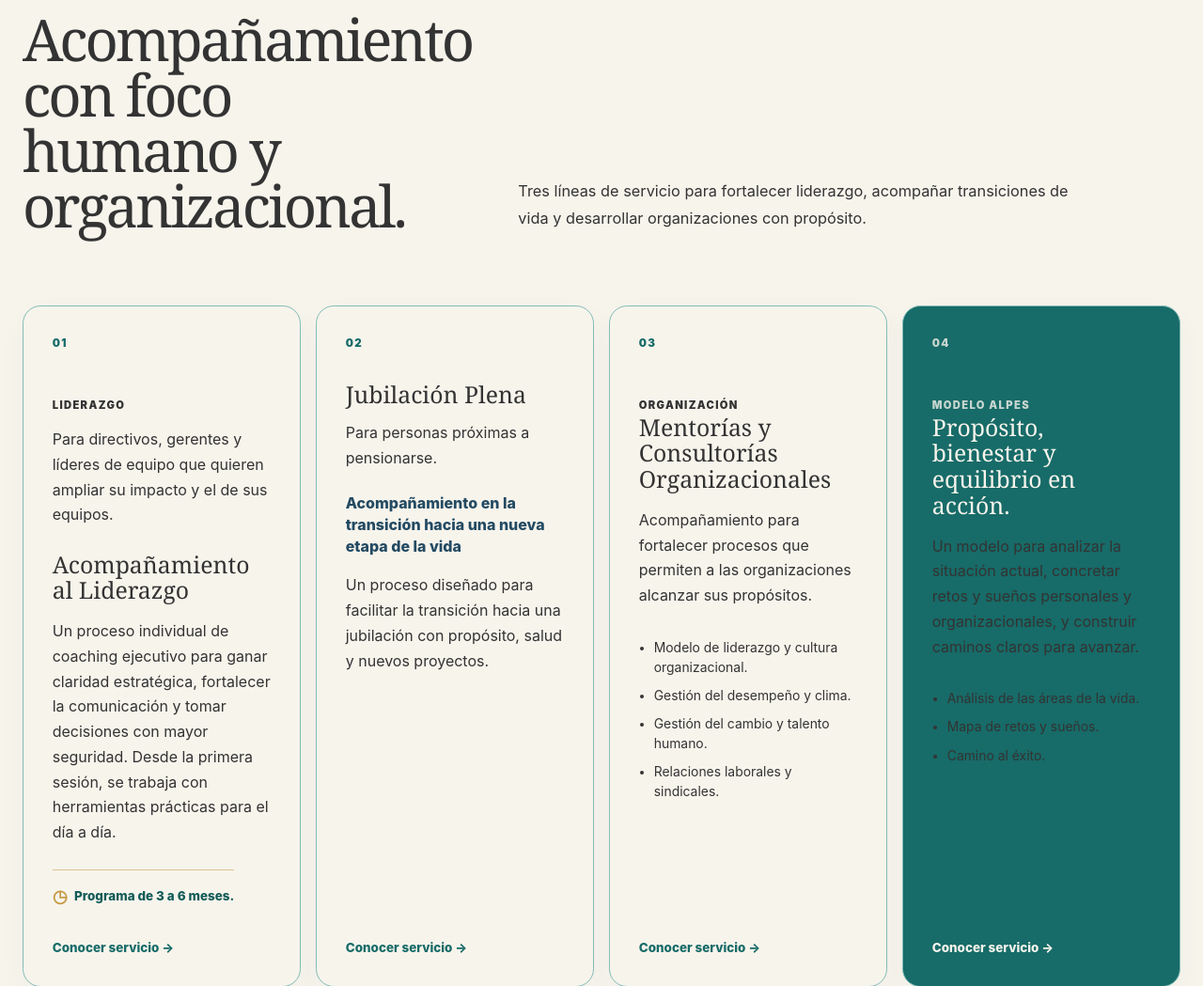
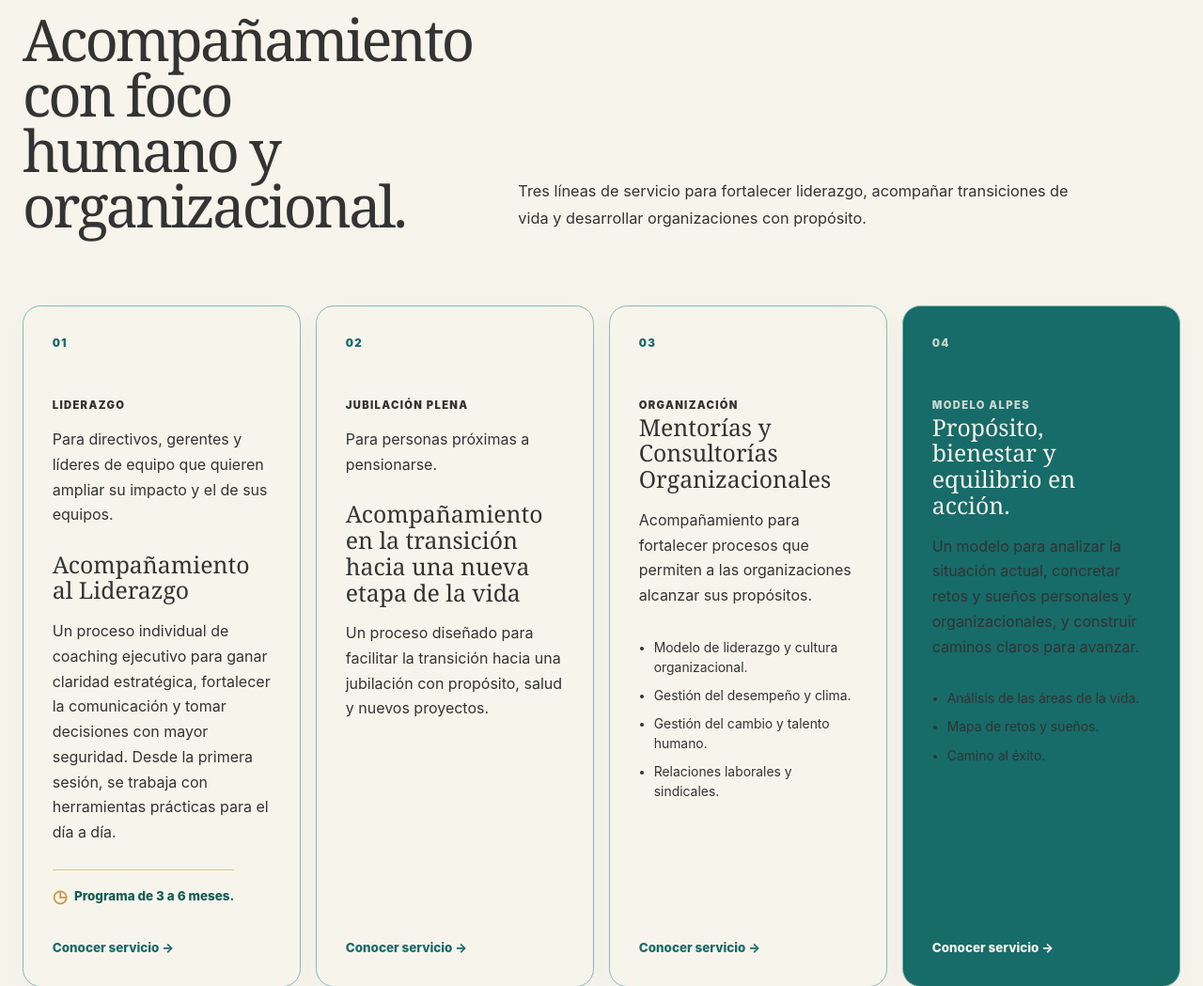
Before and after one commit to CortinezO98/alpes-portal, a Django app: page / in a window 1280 px wide. Shown: the part 1788-2837 px from the top of the page at 94% size. Run offline with Django 5.2, Linux system fonts and the light colour scheme.

Commit message:
style: alinea jubilación plena con liderazgo

```diff
--- a/templates/portfolio/home.html
+++ b/templates/portfolio/home.html
@@ -113,9 +113,9 @@
             <article class="public-service-card">
                 <span class="public-service-number">02</span>
                 <div>
-                    <h3>Jubilación Plena</h3>
+                    <p class="public-service-kicker">Jubilación Plena</p>
                     <p class="public-service-intro">Para personas próximas a pensionarse.</p>
-                    <h4>Acompañamiento en la transición hacia una nueva etapa de la vida</h4>
+                    <h3>Acompañamiento en la transición hacia una nueva etapa de la vida</h3>
                     <p>Un proceso diseñado para facilitar la transición hacia una jubilación con propósito, salud y nuevos proyectos.</p>
                 </div>
             </article>
```
